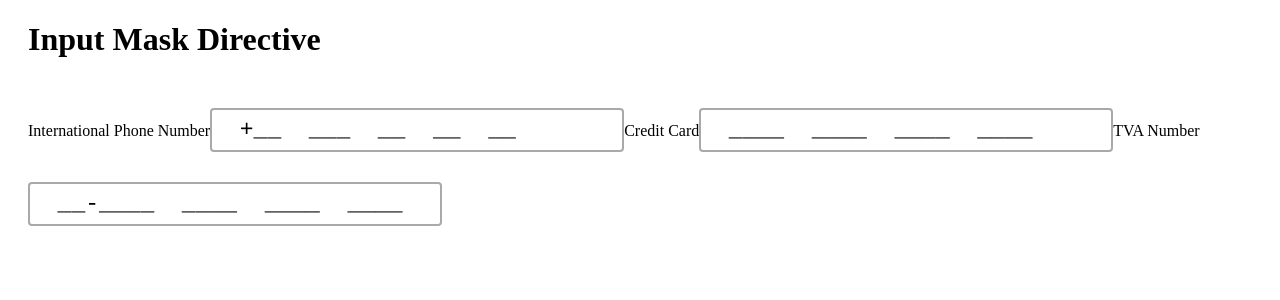
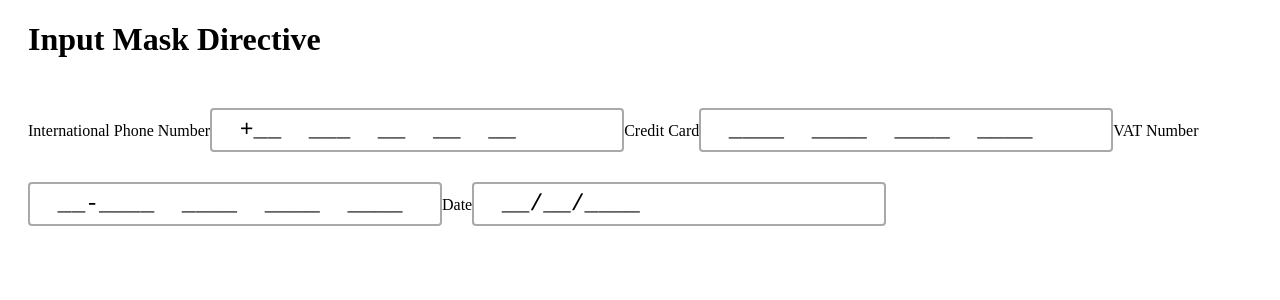
Before and after one commit to angular-university/angular-advanced-course, an Angular app: page / in a window 1280 px wide. Shown: the top 300 px of the page. Built offline with nearby package versions, Linux system fonts and the light colour scheme.

Commit message:
input mask directive

```diff
--- a/src/app/app.component.html
+++ b/src/app/app.component.html
@@ -13,8 +13,11 @@
     <input au-mask="9999 9999 9999 9999">
 
 
-    <label>TVA Number</label>
+    <label>VAT Number</label>
     <input au-mask="AA-9999 9999 9999 9999">
+
+    <label>Date</label>
+    <input au-mask="99/99/9999">
 
   </div>
 
--- a/src/app/input-mask/input-mask.directive.ts
+++ b/src/app/input-mask/input-mask.directive.ts
@@ -1,9 +1,9 @@
 import {Directive, ElementRef, HostListener, Input, OnChanges, SimpleChanges} from "@angular/core";
-import {ACTIONS_PER_KEY_CODE, findFirstNonSpecialCharPosition, handleRightArrow} from "./cursor_handlers";
+import {ACTIONS_PER_KEY_CODE, handleRightArrow} from "./key_handlers";
 import {initHelperMask, initPlaceholder} from "./mask_placeholder";
 import {applyCharToInput} from "./apply_char_to_input";
 import {MASK_DIGIT_VALIDATORS} from "./digit_validators";
-import {never} from "./utils";
+import {findFirstNonSpecialCharPosition, never} from "./utils";
 import {TAB} from "./key_codes";
 import {setInputCursorPosition} from "./set_input_cursor_position";
 
--- a/src/app/input-mask/cursor_handlers.ts
+++ b/src/app/input-mask/key_handlers.ts
@@ -1,13 +1,13 @@
 
 import {setInputCursorPosition} from "./set_input_cursor_position";
-import * as findLastIndex from 'lodash.findlastindex';
-import {SPECIAL_CHARACTERS} from "./mask_placeholder";
-import {BACKSPACE, LEFT_ARROW, RIGHT_ARROW} from "./key_codes";
-import * as includes from 'lodash.includes';
-import * as findIndex from 'lodash.findindex';
+import {BACKSPACE, DELETE, LEFT_ARROW, RIGHT_ARROW} from "./key_codes";
 import {applyCharToInput} from "./apply_char_to_input";
+import {findFirstNonSpecialCharPosition, findLastNonSpecialCharPosition} from "./utils";
+
+
 
 export type KeyAction = (input: HTMLInputElement, position: number) => void;
+
 
 
 export const handleRightArrow:KeyAction = (input, position) => {
@@ -22,7 +22,7 @@ export const handleRightArrow:KeyAction = (input, position) => {
 
 
 
-export function handleLeftArrow(input, position) {
+function handleLeftArrow(input, position) {
 
   const value = input.value;
 
@@ -33,7 +33,7 @@ export function handleLeftArrow(input, position) {
 }
 
 
-export function handleBackSpace(input, position) {
+function handleBackSpace(input, position) {
 
   const value = input.value;
 
@@ -45,10 +45,11 @@ export function handleBackSpace(input, position) {
 
 }
 
+function handleDelete(input, position) {
 
-export const findFirstNonSpecialCharPosition = (value:string) => findIndex(value, char => ! includes(SPECIAL_CHARACTERS, char) );
+  applyCharToInput(input, position, '_');
 
-export const findLastNonSpecialCharPosition = (value:string) => findLastIndex(value, char => ! includes(SPECIAL_CHARACTERS, char) );
+}
 
 
 export const ACTIONS_PER_KEY_CODE: {[key:number]: KeyAction} = {};
@@ -56,3 +57,4 @@ export const ACTIONS_PER_KEY_CODE: {[key:number]: KeyAction} = {};
 ACTIONS_PER_KEY_CODE[RIGHT_ARROW] = handleRightArrow;
 ACTIONS_PER_KEY_CODE[LEFT_ARROW] = handleLeftArrow;
 ACTIONS_PER_KEY_CODE[BACKSPACE] = handleBackSpace;
+ACTIONS_PER_KEY_CODE[DELETE] = handleDelete;
--- a/src/app/input-mask/utils.ts
+++ b/src/app/input-mask/utils.ts
@@ -1,7 +1,13 @@
 
 
 import {SPECIAL_CHARACTERS} from "./mask_placeholder";
-
+import * as includes from 'lodash.includes';
+import * as findIndex from 'lodash.findindex';
+import * as findLastIndex from 'lodash.findlastindex';
 
 
 export const never = () => false;
+
+export const findFirstNonSpecialCharPosition = (value:string) => findIndex(value, char => ! includes(SPECIAL_CHARACTERS, char) );
+
+export const findLastNonSpecialCharPosition = (value:string) => findLastIndex(value, char => ! includes(SPECIAL_CHARACTERS, char) );
```
